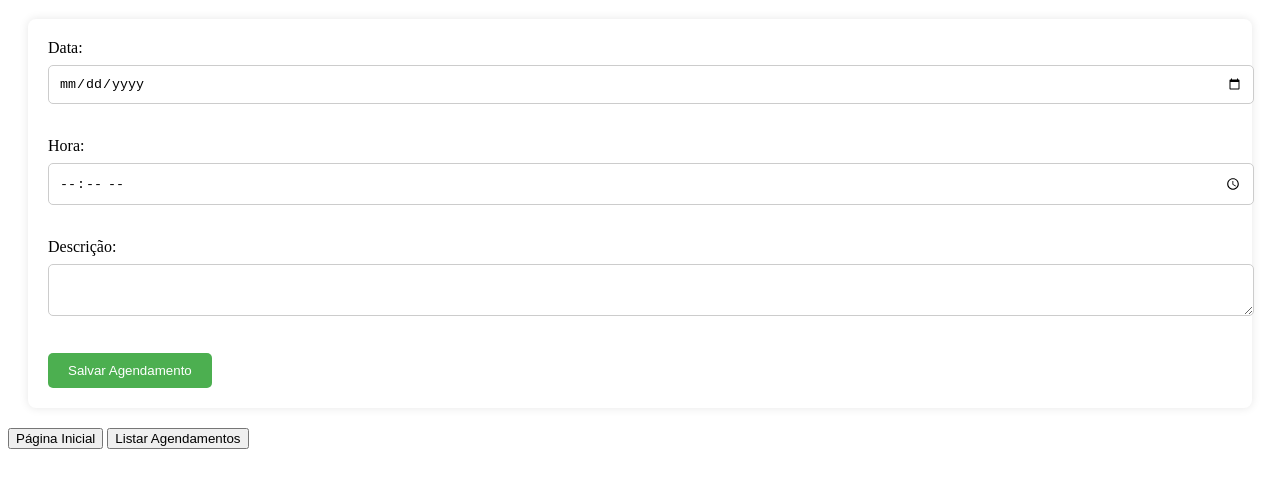
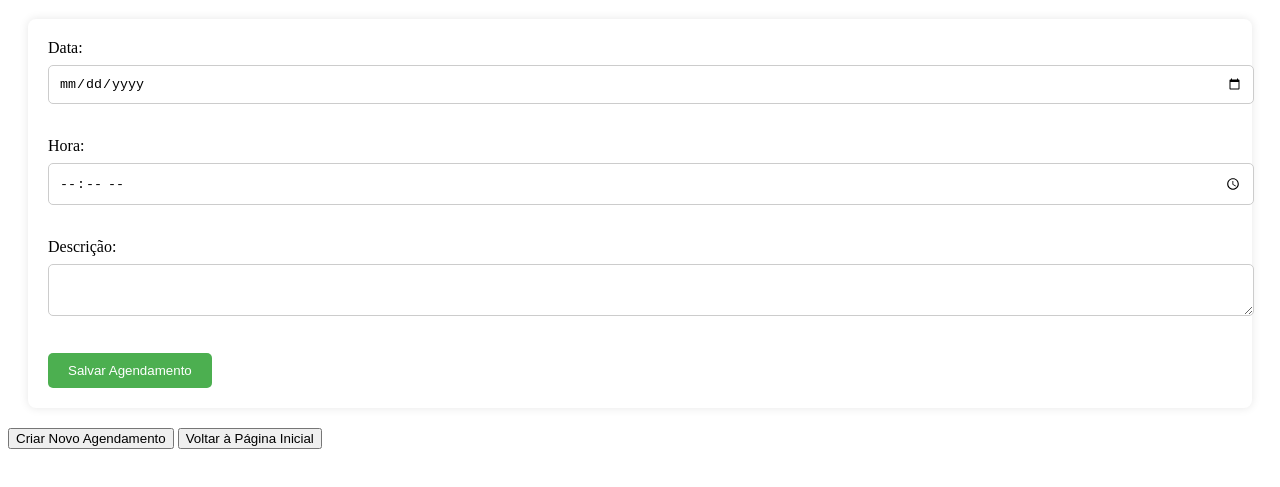
Before and after one commit to levi13/projengsoft, a website: page agendamento_form.html in a window 1280 px wide. Shown: the part 61-548 px from the top of the page. Drawn offline with Linux system fonts and the light colour scheme.

Commit message:
Update agendamento_form.html

```diff
--- a/agendamento_form.html
+++ b/agendamento_form.html
@@ -25,11 +25,17 @@
             <button type="submit">Salvar Agendamento</button>
         </form>
 
-        <!-- Navegação entre as páginas -->
-        <div>
+        <!-- Navegação entre as páginas
+
             <button id="nav-index">Página Inicial</button>
             <button id="nav-list">Listar Agendamentos</button>
-        </div>
+
+        <!-- Navegação entre as páginas -->
+<div>
+    <button id="novo-agendamento">Criar Novo Agendamento</button>
+    <button id="voltar-home">Voltar à Página Inicial</button>
+</div>
+
 
         <div id="success-message" style="display:none;">Agendamento criado com sucesso!</div> <!-- Mensagem de sucesso -->
     </main>
```
